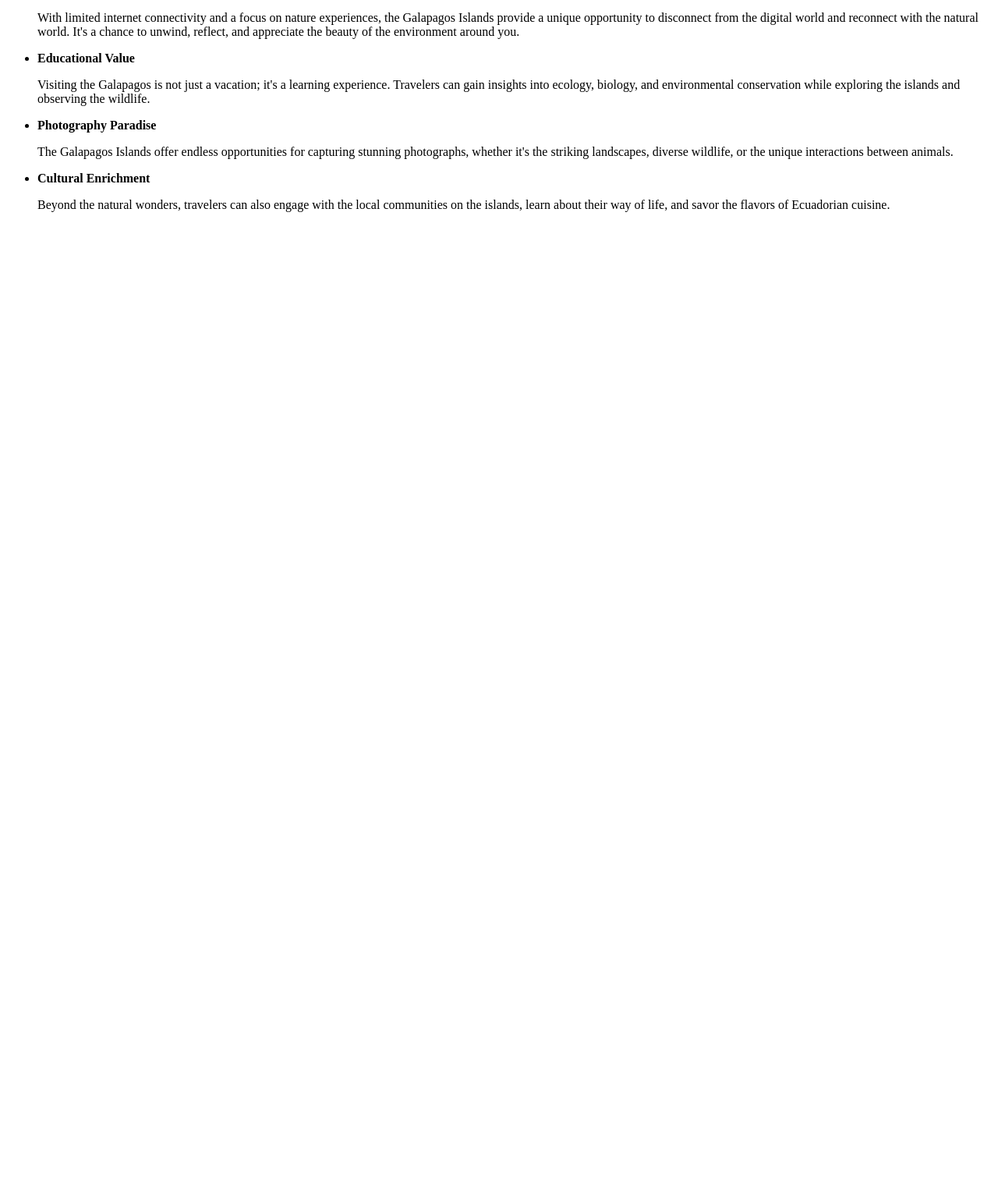
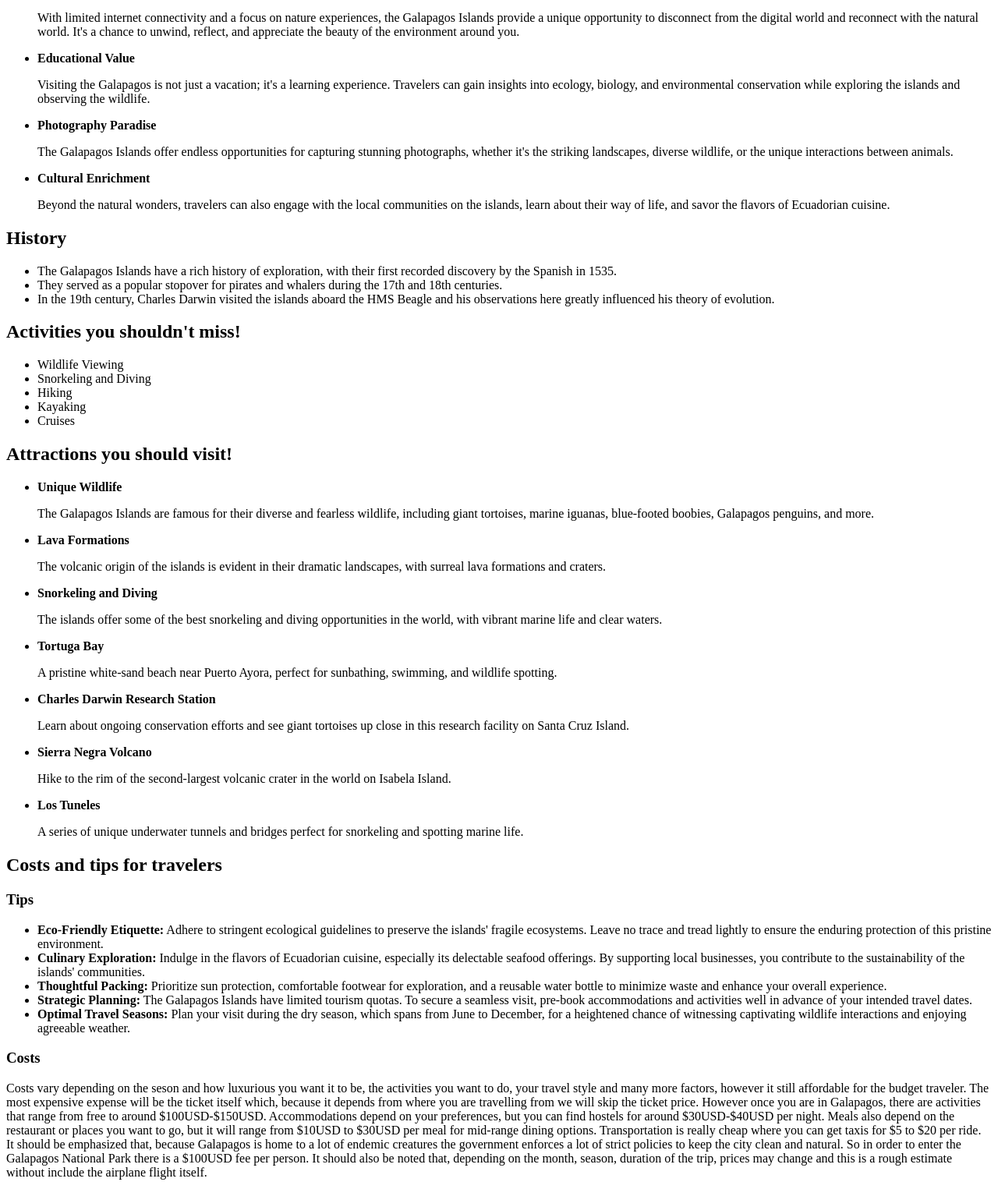
Before and after one commit to LuisAgr93539926/Galapagos-Website, a plain HTML site: page src/index.html in a window 1280 px wide. Shown: the part 909-2425 px from the top of the page at 78% size. Before the commit the page ends 1201 px from the top, so only its background shows below. Drawn offline with Linux system fonts and the light colour scheme.

Commit message:
Finish the template of all the information that wi ll be displayed in the web page. Costs, Tips, Activities to do, etc.

```diff
--- a/src/index.html
+++ b/src/index.html
@@ -8,6 +8,7 @@
 <body>
     <h1><strong>Galapagos Islands</strong></h1>
     <p>The Galapagos Islands, located about 1,000 kilometers off the coast of Ecuador in the Pacific Ocean, are renowned for their unique biodiversity, stunning landscapes, and historical significance. The islands are famous for inspiring Charles Darwin's theory of evolution by natural selection. The archipelago is a UNESCO World Heritage Site and a true paradise for nature enthusiasts and adventure seekers.</p>
+
     <h2>Why you should consider Galapagos as your next spot</h2>
     <ul>
         <li><strong> Unique Wildlife Encounters</strong></li>
@@ -46,6 +47,64 @@
             <p>Beyond the natural wonders, travelers can also engage with the local communities on the islands, learn about their way of life, and savor the flavors of Ecuadorian cuisine.</p>
         </li>
     </ul>
-    <h2></h2>
+
+    <h2>History</h2>
+    <ul>
+        <li>The Galapagos Islands have a rich history of exploration, with their first recorded discovery by the Spanish in 1535.</li>
+        <li>They served as a popular stopover for pirates and whalers during the 17th and 18th centuries.</li>
+        <li>In the 19th century, Charles Darwin visited the islands aboard the HMS Beagle and his observations here greatly influenced his theory of evolution.</li>
+    </ul>
+
+    <h2>Activities you shouldn't miss!</h2>
+    <ul>
+        <li>Wildlife Viewing</li>
+        <li>Snorkeling and Diving</li>
+        <li>Hiking</li>
+        <li>Kayaking</li>
+        <li>Cruises</li>
+
+    </ul>
+
+    <h2>Attractions you should visit!</h2>
+    <ul>
+        <li><strong>Unique Wildlife</strong></li>
+        <p>The Galapagos Islands are famous for their diverse and fearless wildlife, including giant tortoises, marine iguanas, blue-footed boobies, Galapagos penguins, and more.</p>
+
+        <li><strong>Lava Formations</strong></li>
+        <p>The volcanic origin of the islands is evident in their dramatic landscapes, with surreal lava formations and craters.</p>
+
+        <li><strong>Snorkeling and Diving</strong></li>
+        <p>The islands offer some of the best snorkeling and diving opportunities in the world, with vibrant marine life and clear waters.</p>
+
+        <li><strong>Tortuga Bay</strong></li>
+        <p>A pristine white-sand beach near Puerto Ayora, perfect for sunbathing, swimming, and wildlife spotting.</p>
+
+        <li><strong>Charles Darwin Research Station</strong></li>
+        <p>Learn about ongoing conservation efforts and see giant tortoises up close in this research facility on Santa Cruz Island.</p>
+
+        <li><strong>Sierra Negra Volcano</strong></li>
+        <p>Hike to the rim of the second-largest volcanic crater in the world on Isabela Island.</p>
+
+        <li><strong>Los Tuneles</strong></li>
+        <p>A series of unique underwater tunnels and bridges perfect for snorkeling and spotting marine life.</p>
+
+    </ul>
+
+    <h2>Costs and tips for travelers</h2>
+    <h3>Tips</h3>
+    <ul>
+        <li><strong>Eco-Friendly Etiquette:</strong> Adhere to stringent ecological guidelines to preserve the islands' fragile ecosystems. Leave no trace and tread lightly to ensure the enduring protection of this pristine environment.</li>
+
+        <li><strong>Culinary Exploration:</strong> Indulge in the flavors of Ecuadorian cuisine, especially its delectable seafood offerings. By supporting local businesses, you contribute to the sustainability of the islands' communities.</li>
+
+        <li><strong>Thoughtful Packing:</strong> Prioritize sun protection, comfortable footwear for exploration, and a reusable water bottle to minimize waste and enhance your overall experience.</li>
+
+        <li><strong>Strategic Planning:</strong> The Galapagos Islands have limited tourism quotas. To secure a seamless visit, pre-book accommodations and activities well in advance of your intended travel dates.</li>
+
+        <li><strong>Optimal Travel Seasons:</strong> Plan your visit during the dry season, which spans from June to December, for a heightened chance of witnessing captivating wildlife interactions and enjoying agreeable weather.</li>
+    </ul>
+
+    <h3>Costs</h3>
+    <p>Costs vary depending on the seson and how luxurious you want it to be, the activities you want to do, your travel style and many more factors, however it still affordable for the budget traveler. The most expensive expense will be the ticket itself which, because it depends from where you are travelling from we will skip the ticket price. However once you are in Galapagos, there are activities that range from free to around $100USD-$150USD. Accommodations depend on your preferences, but you can find hostels for around $30USD-$40USD per night. Meals also depend on the restaurant or places you want to go, but it will range from $10USD to $30USD per meal for mid-range dining options. Transportation is really cheap where you can get taxis for $5 to $20 per ride. It should be emphasized that, because Galapagos is home to a lot of endemic creatures the government enforces a lot of strict policies to keep the city clean and natural. So in order to enter the Galapagos National Park there is a $100USD fee per person. It should also be noted that, depending on the month, season, duration of the trip, prices may change and this is a rough estimate without include the airplane flight itself.</p>
 </body>
 </html>
```
